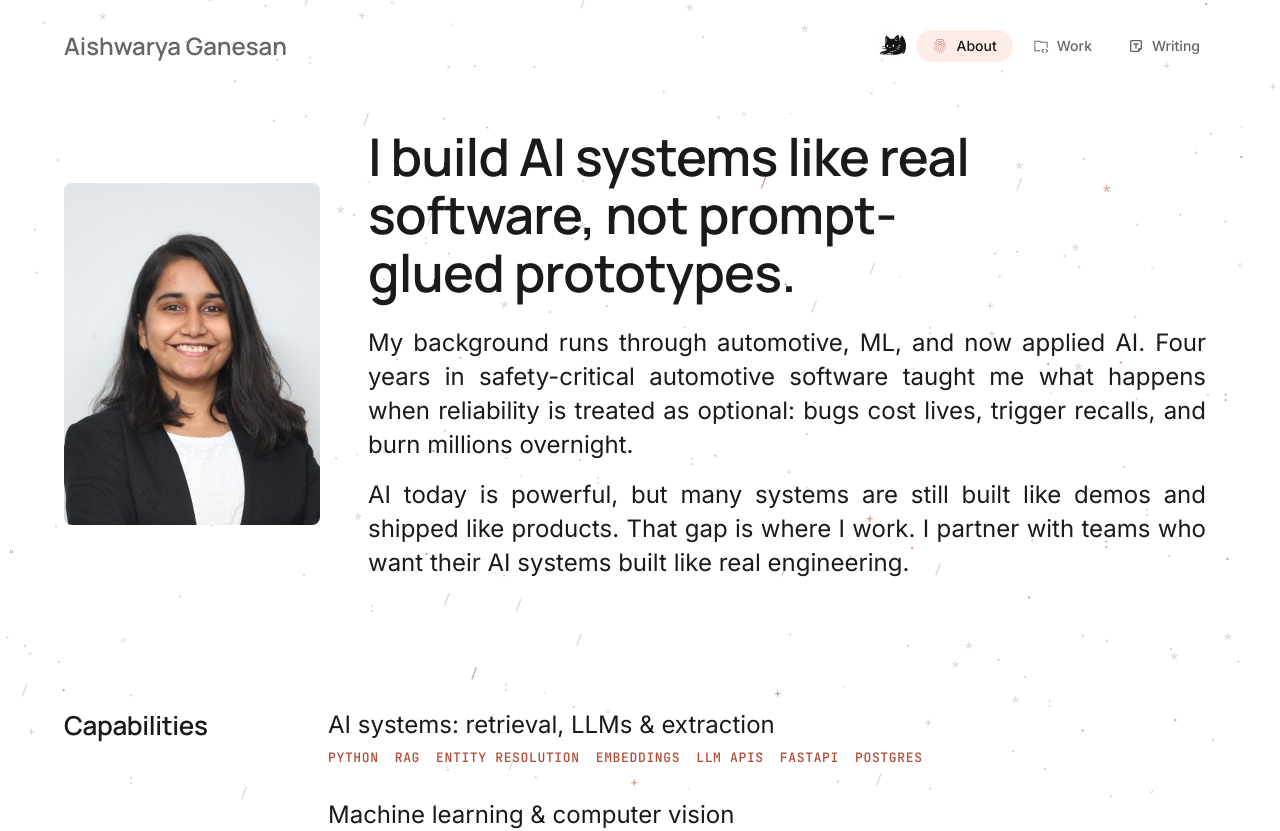
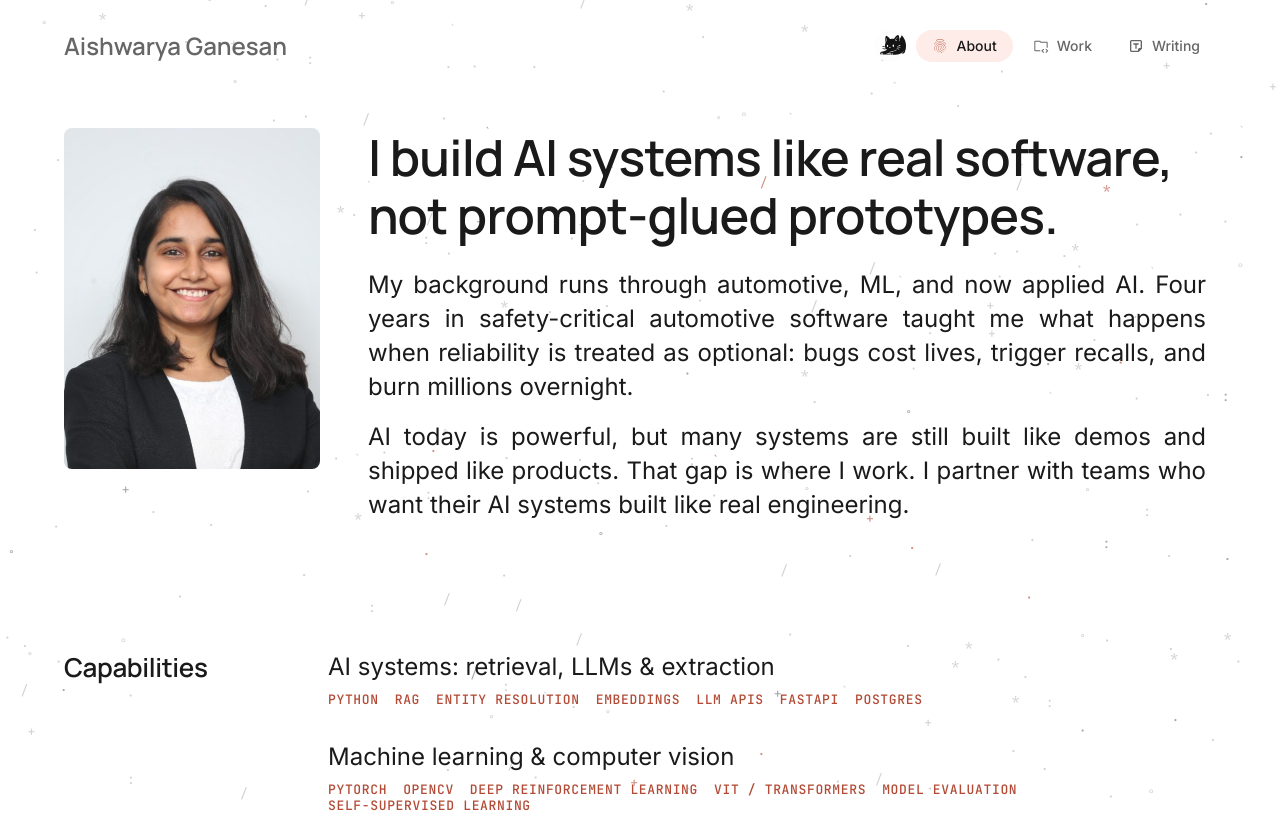
Before and after one commit to 95-ag/ag-portfolio, a Next.js app: page /about in a window 1280 px wide. Shown: the top 831 px of the page. Built offline with nearby package versions, Linux system fonts and the light colour scheme.

Commit message:
fix: pin the about photo to the row top and keep its headline on two lines from 1280

```diff
--- a/src/app/about/page.tsx
+++ b/src/app/about/page.tsx
@@ -48,7 +48,7 @@ export default function AboutPage() {
         >
           {/* Portrait + editorial intro */}
           <div className="flex flex-col gap-[var(--spacing-xl)] md:flex-row md:items-center md:gap-[var(--spacing-2xl)]">
-            <div className="w-full shrink-0 md:w-[clamp(180px,20vw,280px)]">
+            <div className="w-full shrink-0 md:w-[clamp(180px,20vw,280px)] md:self-start">
               <div className="relative aspect-square w-full overflow-hidden rounded-[var(--radius-md)] md:aspect-[3/4]">
                 <Image
                   src={about.headshot}
--- a/src/styles/typography.css
+++ b/src/styles/typography.css
@@ -34,7 +34,8 @@
   /* Editorial display tier */
   .heading-display {
     font-family: var(--font-display), system-ui, sans-serif;
-    font-size: 52px;
+    /* 52px, a touch less from 1280 to 1333 so the About line stays on two lines in the narrowest desktop column. */
+    font-size: clamp(48px, 3.9vw, 52px);
     font-weight: 600;
     line-height: 58px;
     letter-spacing: -0.015em;
```
